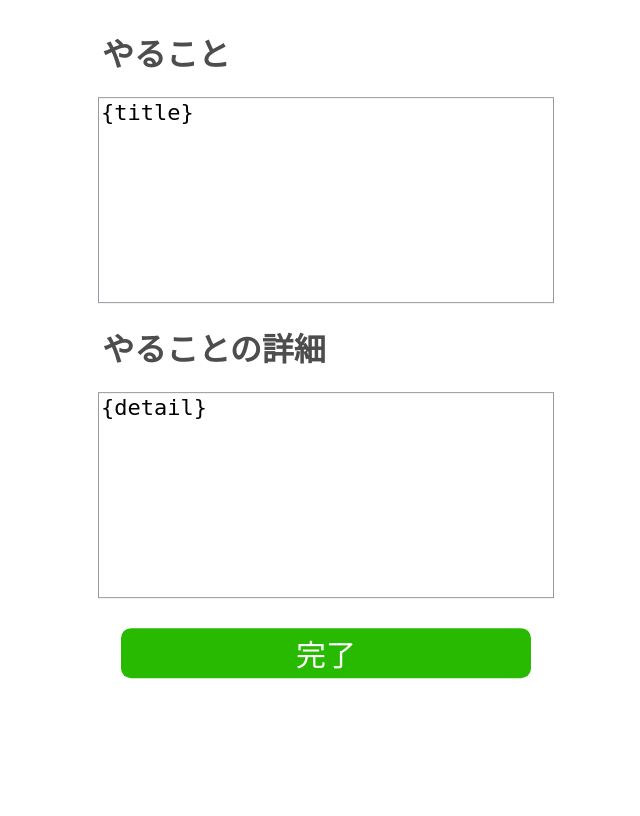
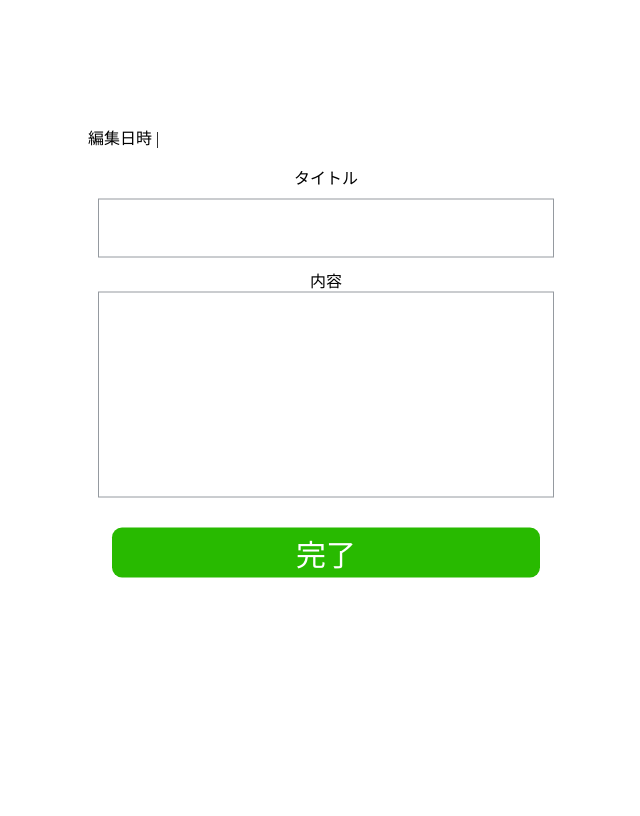
Before and after one commit to nto300002/todo-rareTech, a Flask app: template templates/edit.html in a window 1280 px wide. Shown: the part 100-916 px from the top of the page, without its empty margins (314-954 px from the left). Run offline with Flask 2, Linux system fonts and the light colour scheme; the template is opened without the code that fills it: values that come from a table or form of the project are taken from there, others are empty; parts of the project's set-up code (start-up, migrations or seed data) failed here and were passed over; some libraries are stand-ins or nearby versions.

Commit message:
add: 編集機能追加

```diff
--- a/app.py
+++ b/app.py
@@ -168,20 +168,42 @@
 @app.route('/delete/<int:id>')
 @login_required
 def delete(id):
+    curr = mysql.connection.cursor(MySQLdb.cursors.DictCursor)
+    curr.execute("DELETE from tasks WHERE id =%s", (id, ))
+
+    mysql.connection.commit()
+    curr.close()
+
+    flash("削除しました", "warning")
+    redirect(url_for("user_todo"))
+
+    return render_template('user_todo.html', title='おぼえがき一覧')
+
+#編集処理
+@app.route('/edit/<int:id>', methods=['GET', 'POST'])
+@login_required
+def edit(id):
+    form = TaksForm(request.form)
+    if request.method == "POST":
+        title = form.title.data
+        detail = form.detail.data
+        update_at = datetime.datetime.today()
+
         curr = mysql.connection.cursor(MySQLdb.cursors.DictCursor)
-        curr.execute("DELETE from tasks WHERE id =%s", (id, ))
-
+        curr.execute("UPDATE tasks SET title = %s, detail = %s, update_at = %s WHERE id = %s", (title, detail, update_at, id))
         mysql.connection.commit()
         curr.close()
 
-        flash("削除しました", "warning")
-        redirect(url_for("user_todo"))
+        return redirect(url_for("user_todo"))
 
-        return render_template('user_todo.html', title='おぼえがき一覧')
+    curr = mysql.connection.cursor(MySQLdb.cursors.DictCursor)
+    curr.execute("SELECT * FROM tasks WHERE id=%s", (id, ))
+    tasks = curr.fetchall()
 
-@app.route('/edit')
-def edit():
-    return render_template('edit.html')
+    mysql.connection.commit()
+    curr.close()
+
+    return render_template('edit.html', title='編集', form=form, tasks=tasks[0])
 
 
 @app.route('/user', methods=['GET', 'POST'])
--- a/templates/edit.html
+++ b/templates/edit.html
@@ -4,12 +4,16 @@
 <title>やさしいおぼえがき</title>
 {% endblock %}
 {% block main %}
-<form action="" method="post" class="form-example">
-  <h1>やること</h1>
-  <textarea name="title" id="title" cols="36" placeholder="タイトルを入力" >{title}</textarea>
+<p>編集日時 | {{ tasks.update_at }}</p>
+{% from "includes/_formhelpers.html" import render_field %}
+<form action="" method="POST" class="form-example">
+  {{ render_field(form.title, class='input')}}
+  {{ render_field(form.detail)}}
+  <!-- <h1>やること</h1>
+  <input name="title" id="title" cols="36" value="{{tasks.title}}" >
   <h1>やることの詳細</h1>
   <textarea id="detail" name="story"
-  rows="7" cols="36" placeholder="内容を入力">{detail}</textarea>
+  rows="7" cols="36" >{{tasks.detail}}</textarea> -->
   <input type="submit" value="完了" class="submit">
 </form>
 {% endblock %}
--- a/templates/todo.html
+++ b/templates/todo.html
@@ -4,14 +4,15 @@
 <title>やさしいおぼえがき</title>
 {% endblock %}
 {% block main %}
+    <p>作成日時　| {{ tasks.created_at }}</p>
     <h1>やること</h1>
     <p>{{ tasks.title }}</p>
     <h1>やることの詳細</h1>
     <p>{{ tasks.detail }}</p>
 
     <div>
-      <button class="edit_btn">編集</button>
-      <button class="delete_btn"><a href="/delete/{{ tasks.id }}" class="btn btn-danger fas fa-trash-alt" onclick="return confirm('この項目を削除します。よろしいですか？')">削除</a></button>
+      <button class="edit_btn"><a href="/edit/{{ tasks.id }}">編集</a></button>
+      <button class="delete_btn"><a href="/delete/{{ tasks.id }}" onclick="return confirm('この項目を削除します。よろしいですか？')">削除</a></button>
     </div>
 
 {% endblock %}
```
